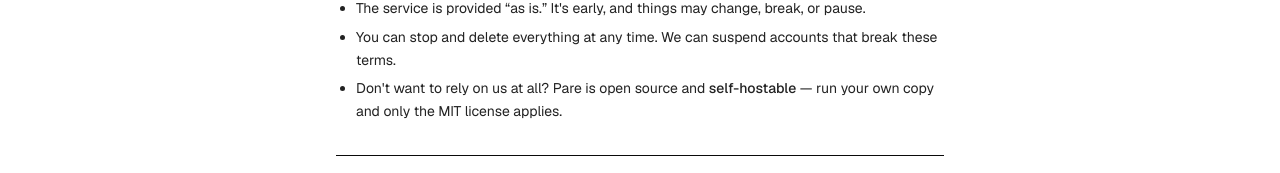
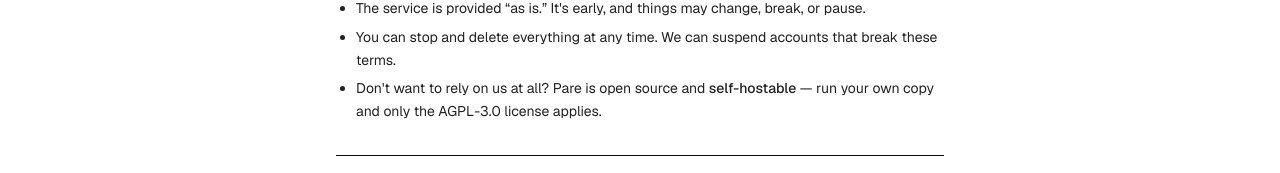
Before and after one commit to itsgotpower/pare, a Next.js app: page /terms in a window 1280 px wide. Shown: the part 503-676 px from the top of the page. Built offline with nearby package versions, Linux system fonts and the light colour scheme.

Commit message:
fix(marketing): correct license claims on /about and /terms — AGPL-3.0, not MIT (#119)
Co-authored-by: Claude Fable 5 <noreply@anthropic.com>

```diff
--- a/app/about/page.tsx
+++ b/app/about/page.tsx
@@ -60,7 +60,7 @@ const PRINCIPLES = [
   {
     color: PALETTE.dustyblue,
     title: "Open source",
-    body: "Pare is MIT-licensed and self-hostable. Don't want to trust a hosted service? Run your own copy — the code is all there, and the parser, database, and MCP server work the same locally.",
+    body: "Pare is AGPL-3.0-licensed and self-hostable. Don't want to trust a hosted service? Run your own copy — the code is all there, and the parser, database, and MCP server work the same locally.",
   },
 ];
 
@@ -177,7 +177,7 @@ export default function AboutPage() {
               ingestion, and Recharts for the visualizations — wrapped in a
               brutalist, monochrome interface where colour is reserved for data, not
               chrome. It&apos;s a personal, open-source project, released under the{" "}
-              <span className="font-medium">MIT License</span> and built to be run
+              <span className="font-medium">AGPL-3.0 License</span> and built to be run
               by one person, on their own hardware, for their own finances.
             </p>
             <p>
--- a/app/terms/page.tsx
+++ b/app/terms/page.tsx
@@ -72,7 +72,7 @@ export default function TermsPage() {
               <li>
                 Don&apos;t want to rely on us at all? Pare is open source and{" "}
                 <span className="font-medium">self-hostable</span> — run your own
-                copy and only the MIT license applies.
+                copy and only the AGPL-3.0 license applies.
               </li>
             </ul>
           </Section>
@@ -187,9 +187,9 @@ export default function TermsPage() {
           <Section title="Open source and self-hosting">
             <p>
               Pare&apos;s source code is open and released under the{" "}
-              <span className="font-medium">MIT License</span>. These terms govern
+              <span className="font-medium">AGPL-3.0 License</span>. These terms govern
               the <span className="font-medium">hosted service</span> we run at this
-              site; the MIT License governs the code itself. If you self-host your
+              site; the AGPL-3.0 License governs the code itself. If you self-host your
               own copy, you do so under that license and at your own
               responsibility — these hosted terms, and our handling of your data,
               don&apos;t apply to an instance you run yourself.
```
Also changed, not shown: 1 other file (tests, documents, lock files or other folders).
